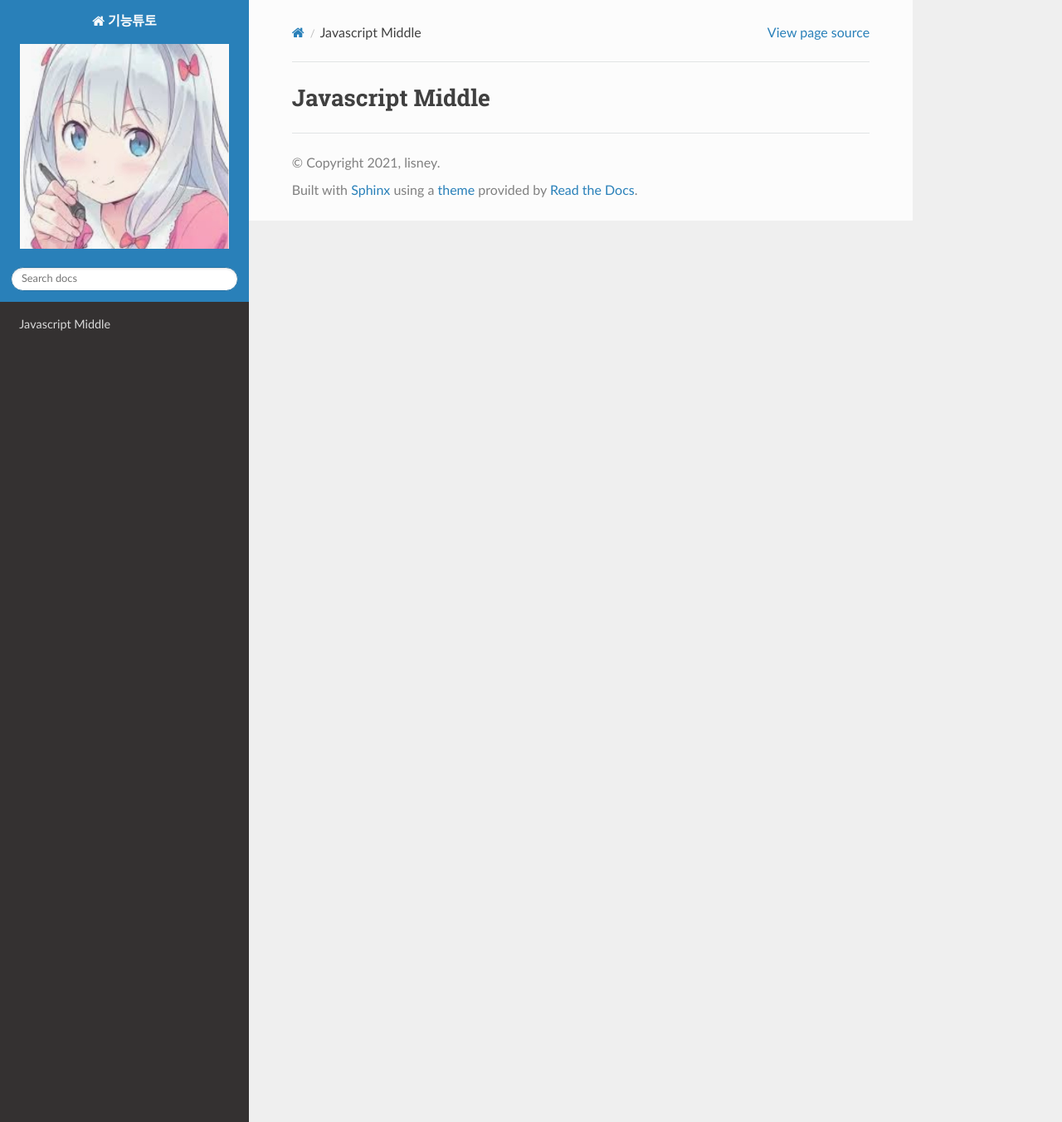
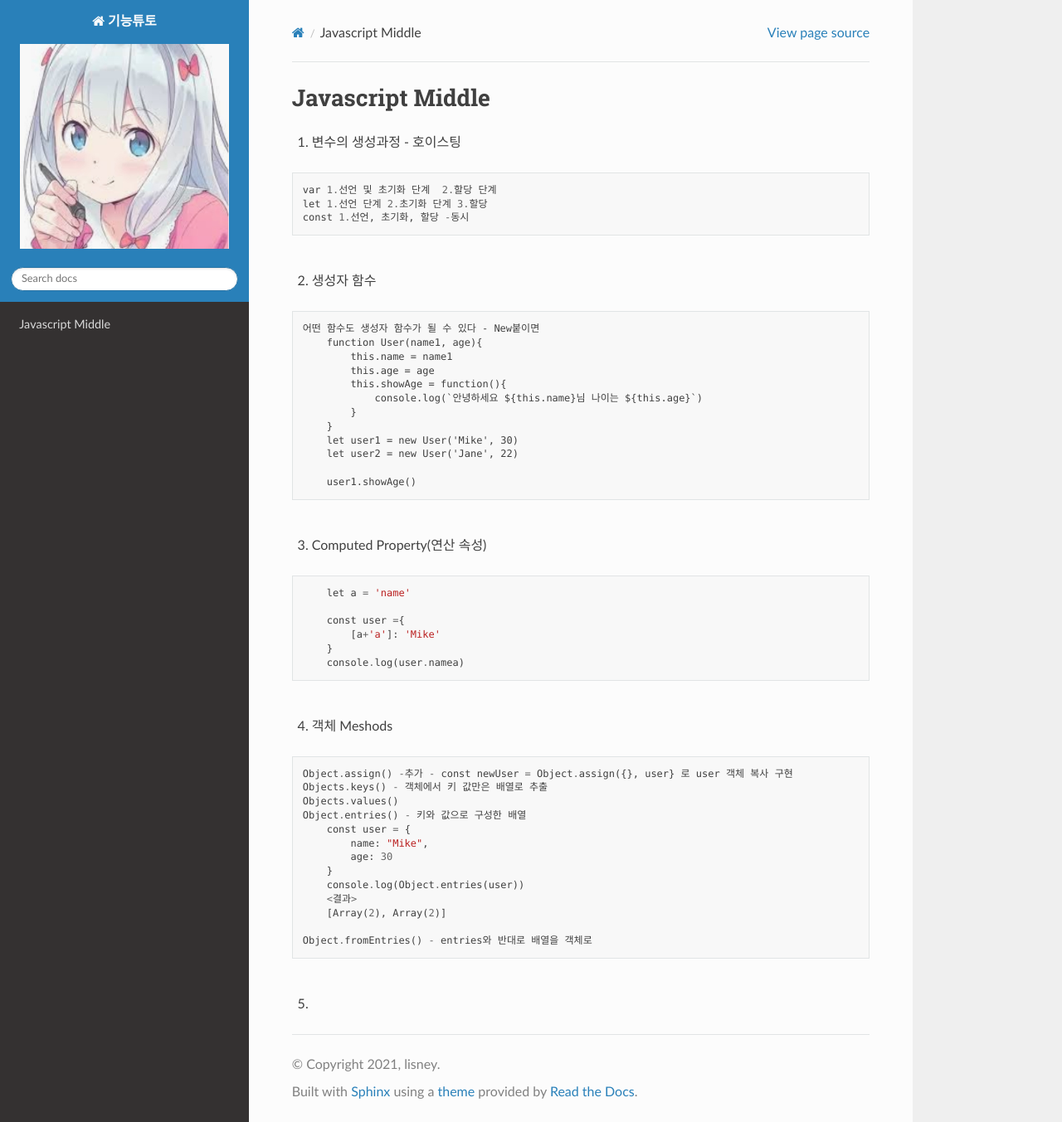
Before and after one commit to lisney/RTD, a Sphinx documentation site: the page built from docs/source/html/javascriptm.md, in a window 1280 px wide and 1353 px high. Shown: the whole window at 83% size. Built offline with Sphinx 7.4.7 and the Read the Docs theme 2.0.0, drawn with Linux system fonts in a browser that asks for light colours; pages that are not in the unit, such as notebooks, are missing from menus.

Commit message:
Update javascriptm.md

````diff
--- a/docs/source/html/javascriptm.md
+++ b/docs/source/html/javascriptm.md
@@ -1,2 +1,66 @@
 Javascript Middle
 ==================
+
+1. 변수의 생성과정 - 호이스팅
+
+```
+var 1.선언 및 초기화 단계  2.할당 단계
+let 1.선언 단계 2.초기화 단계 3.할당
+const 1.선언, 초기화, 할당 -동시
+```
+
+<br>
+
+2. 생성자 함수
+
+```
+어떤 함수도 생성자 함수가 될 수 있다 - New붙이면
+    function User(name1, age){
+        this.name = name1
+        this.age = age
+        this.showAge = function(){
+            console.log(`안녕하세요 ${this.name}님 나이는 ${this.age}`)
+        }
+    }
+    let user1 = new User('Mike', 30)
+    let user2 = new User('Jane', 22)
+
+    user1.showAge()
+```
+
+<br>
+
+3. Computed Property(연산 속성)
+
+```
+    let a = 'name'
+
+    const user ={
+        [a+'a']: 'Mike'
+    }
+    console.log(user.namea)
+```
+
+<br>
+
+4. 객체 Meshods
+
+```
+Object.assign() -추가 - const newUser = Object.assign({}, user} 로 user 객체 복사 구현
+Objects.keys() - 객체에서 키 값만은 배열로 추출
+Objects.values()
+Object.entries() - 키와 값으로 구성한 배열
+    const user = {
+        name: "Mike",
+        age: 30
+    }
+    console.log(Object.entries(user))
+    <결과>
+    [Array(2), Array(2)]
+
+Object.fromEntries() - entries와 반대로 배열을 객체로
+```
+
+<br>
+
+5.
````
